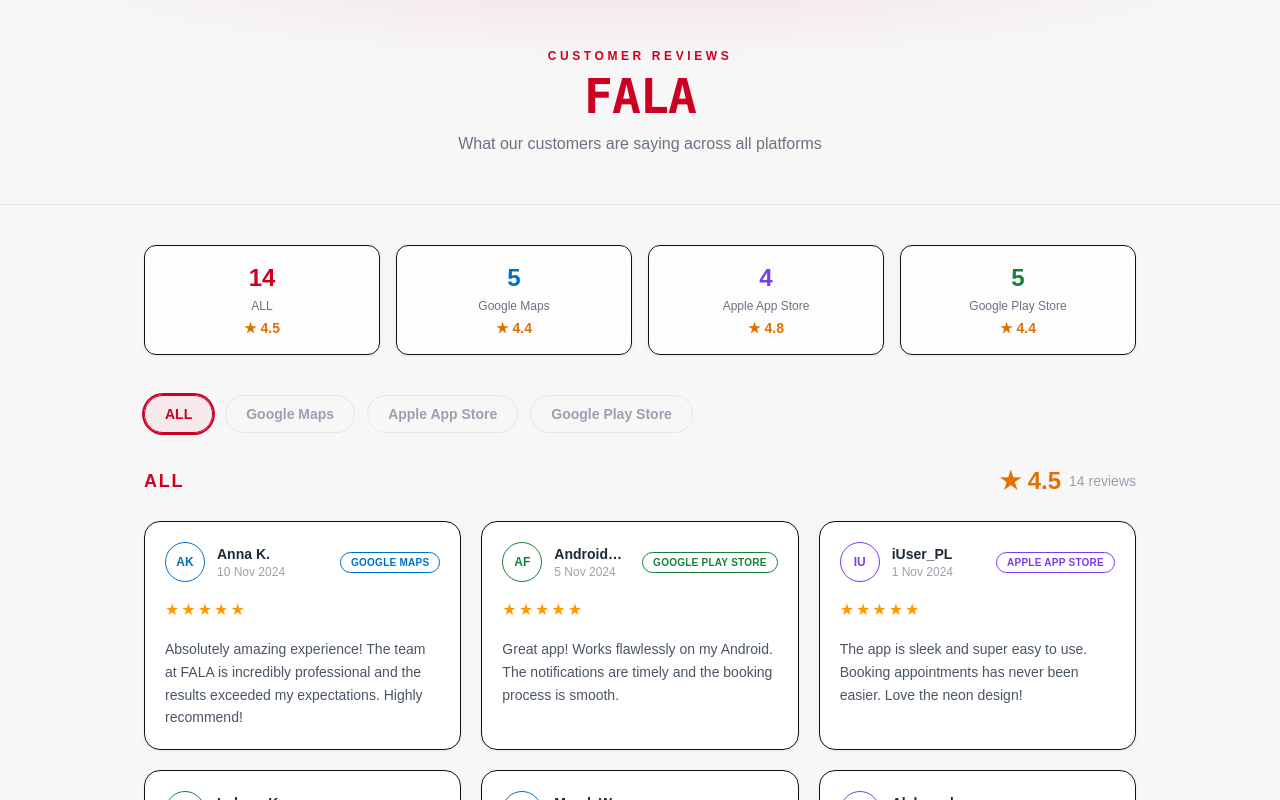
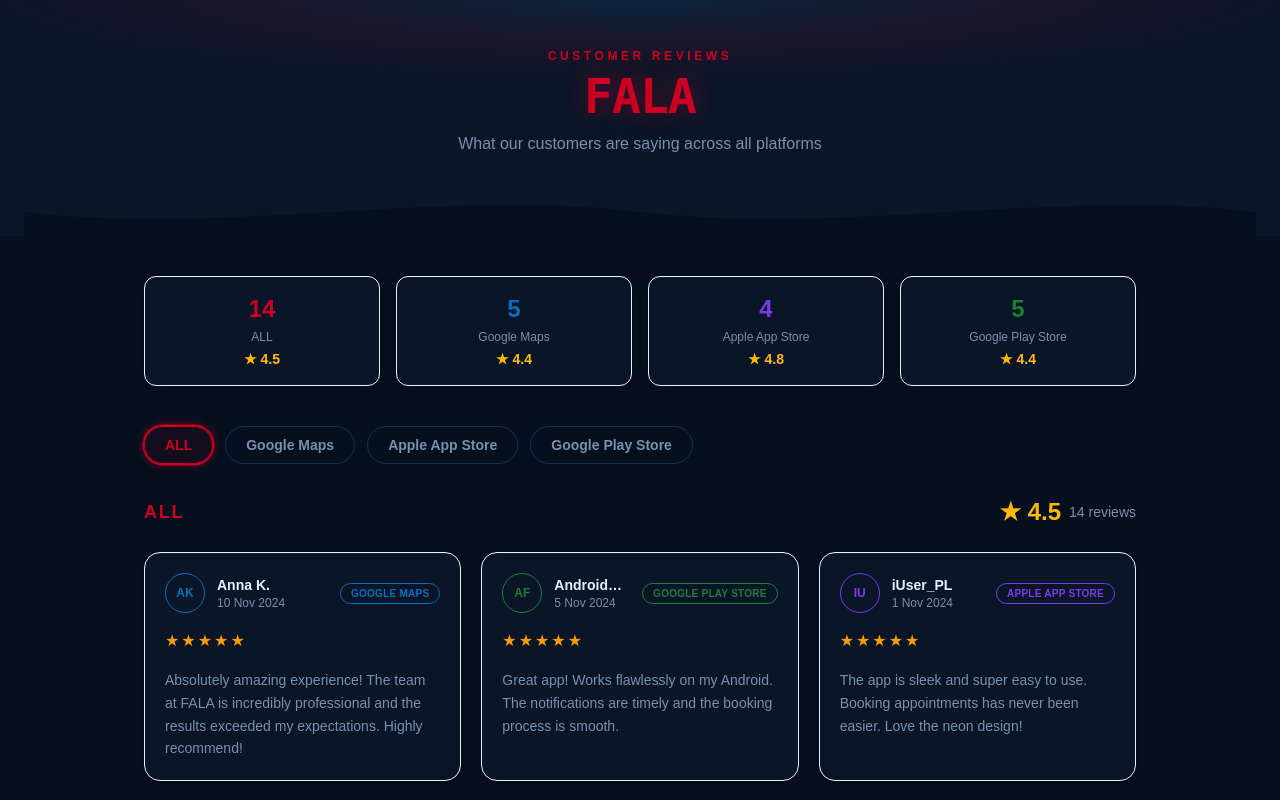
Before and after one commit to kbaraniak/falareviews, a Next.js app: page / in a window 1280 px wide. Shown: the top 800 px of the page. Built offline with nearby package versions, Linux system fonts and the light colour scheme.

Commit message:
Apply dark Fala-themed UI with wave decoration and neon accents
Co-authored-by: kbaraniak <90936580+kbaraniak@users.noreply.github.com>
Agent-Logs-Url: https://github.com/kbaraniak/falareviews/sessions/ad6d337a-0674-4b9b-b3b5-ed1eb038088c

```diff
--- a/app/globals.css
+++ b/app/globals.css
@@ -1,8 +1,16 @@
 @import "tailwindcss";
 
 :root {
-  --background: #f7f7f8;
-  --foreground: #111111;
+  --background: #060f1e;
+  --foreground: #e8f0ff;
+
+  /* Surface / card layers */
+  --surface: #0a1628;
+  --surface-elevated: #0f1f38;
+  --border-subtle: #1a2d4f;
+
+  /* Muted text */
+  --muted: #7a8fac;
 
   /* Accent colours */
   --neon-blue: #0070c0;
@@ -15,6 +23,10 @@
 @theme inline {
   --color-background: var(--background);
   --color-foreground: var(--foreground);
+  --color-surface: var(--surface);
+  --color-surface-elevated: var(--surface-elevated);
+  --color-border-subtle: var(--border-subtle);
+  --color-muted: var(--muted);
   --color-neon-blue: var(--neon-blue);
   --color-neon-green: var(--neon-green);
   --color-neon-red: var(--neon-red);
@@ -32,29 +44,29 @@ body {
   font-family: "JetBrains Mono", "Space Mono", "Fira Code", "Source Code Pro", ui-monospace, "Cascadia Code", Consolas, "Courier New", monospace;
 }
 
-/* Accent border/glow utilities */
+/* Accent border/glow utilities — real glow on dark background */
 .neon-glow-blue {
-  box-shadow: 0 0 0 2px var(--neon-blue);
+  box-shadow: 0 0 8px 1px rgba(0,112,192,0.55), 0 0 0 1.5px var(--neon-blue);
   border-color: var(--neon-blue);
   color: var(--neon-blue);
 }
 .neon-glow-green {
-  box-shadow: 0 0 0 2px var(--neon-green);
+  box-shadow: 0 0 8px 1px rgba(26,127,55,0.55), 0 0 0 1.5px var(--neon-green);
   border-color: var(--neon-green);
   color: var(--neon-green);
 }
 .neon-glow-red {
-  box-shadow: 0 0 0 2px var(--neon-red);
+  box-shadow: 0 0 8px 1px rgba(204,0,34,0.55), 0 0 0 1.5px var(--neon-red);
   border-color: var(--neon-red);
   color: var(--neon-red);
 }
 .neon-glow-yellow {
-  box-shadow: 0 0 0 2px var(--neon-yellow);
+  box-shadow: 0 0 8px 1px rgba(176,120,0,0.55), 0 0 0 1.5px var(--neon-yellow);
   border-color: var(--neon-yellow);
   color: var(--neon-yellow);
 }
 .neon-glow-purple {
-  box-shadow: 0 0 0 2px var(--neon-purple);
+  box-shadow: 0 0 8px 1px rgba(124,58,237,0.55), 0 0 0 1.5px var(--neon-purple);
   border-color: var(--neon-purple);
   color: var(--neon-purple);
 }
--- a/components/ReviewCard.tsx
+++ b/components/ReviewCard.tsx
@@ -58,17 +58,17 @@ export function ReviewCard({ review, source, showSource = false }: ReviewCardPro
     <article
       className="group relative flex flex-col gap-4 rounded-2xl border p-5 transition-all duration-300 hover:scale-[1.02]"
       style={{
-        borderColor: `${cfg.colorVar}44`,
-        background: "#ffffff",
-        boxShadow: `0 1px 4px rgba(0,0,0,0.06)`,
+        borderColor: `${cfg.colorVar}33`,
+        background: "var(--surface)",
+        boxShadow: `0 2px 8px rgba(0,0,0,0.35), inset 0 1px 0 rgba(255,255,255,0.04)`,
       }}
       onMouseEnter={(e) => {
-        (e.currentTarget as HTMLElement).style.boxShadow = `0 4px 16px ${cfg.colorVar}33`;
-        (e.currentTarget as HTMLElement).style.borderColor = `${cfg.colorVar}88`;
+        (e.currentTarget as HTMLElement).style.boxShadow = `0 4px 20px ${cfg.colorVar}33, inset 0 1px 0 rgba(255,255,255,0.06)`;
+        (e.currentTarget as HTMLElement).style.borderColor = `${cfg.colorVar}66`;
       }}
       onMouseLeave={(e) => {
-        (e.currentTarget as HTMLElement).style.boxShadow = `0 1px 4px rgba(0,0,0,0.06)`;
-        (e.currentTarget as HTMLElement).style.borderColor = `${cfg.colorVar}44`;
+        (e.currentTarget as HTMLElement).style.boxShadow = `0 2px 8px rgba(0,0,0,0.35), inset 0 1px 0 rgba(255,255,255,0.04)`;
+        (e.currentTarget as HTMLElement).style.borderColor = `${cfg.colorVar}33`;
       }}
     >
       {/* Top row */}
@@ -79,15 +79,15 @@ export function ReviewCard({ review, source, showSource = false }: ReviewCardPro
           style={{
             borderColor: cfg.colorVar,
             color: cfg.colorVar,
-            background: `${cfg.colorVar}11`,
+            background: `${cfg.colorVar}1a`,
           }}
         >
           {review.avatar}
         </div>
 
         <div className="min-w-0 flex-1">
-          <p className="truncate text-sm font-semibold text-gray-800">{review.author}</p>
-          <p className="text-xs text-gray-400">
+          <p className="truncate text-sm font-semibold" style={{ color: "var(--foreground)" }}>{review.author}</p>
+          <p className="text-xs" style={{ color: "var(--muted)" }}>
             {new Date(review.date).toLocaleDateString("en-GB", {
               day: "numeric",
               month: "short",
@@ -100,8 +100,8 @@ export function ReviewCard({ review, source, showSource = false }: ReviewCardPro
           <span
             className={`shrink-0 rounded-full border px-2.5 py-0.5 text-[10px] font-semibold uppercase tracking-wide ${cfg.badgeClass}`}
             style={{
-              borderColor: `${cfg.colorVar}55`,
-              background: `${cfg.colorVar}11`,
+              borderColor: `${cfg.colorVar}44`,
+              background: `${cfg.colorVar}18`,
             }}
           >
             {cfg.label}
@@ -113,7 +113,7 @@ export function ReviewCard({ review, source, showSource = false }: ReviewCardPro
       <StarRating rating={review.rating} />
 
       {/* Review text */}
-      <p className="flex-1 text-sm leading-relaxed text-gray-600">{review.text}</p>
+      <p className="flex-1 text-sm leading-relaxed" style={{ color: "var(--muted)" }}>{review.text}</p>
     </article>
   );
 }
--- a/components/ReviewsPage.tsx
+++ b/components/ReviewsPage.tsx
@@ -84,16 +84,32 @@ export function ReviewsPage({ googleMaps, appleAppStore, googlePlayStore }: Revi
       ? (displayed.reduce((sum, r) => sum + r.rating, 0) / displayed.length).toFixed(1)
       : "–";
 
+  const handleTabMouseEnter = (e: React.MouseEvent<HTMLButtonElement>, isActive: boolean) => {
+    if (!isActive) {
+      const el = e.currentTarget;
+      el.style.borderColor = "var(--muted)";
+      el.style.color = "var(--foreground)";
+    }
+  };
+
+  const handleTabMouseLeave = (e: React.MouseEvent<HTMLButtonElement>, isActive: boolean) => {
+    if (!isActive) {
+      const el = e.currentTarget;
+      el.style.borderColor = "var(--border-subtle)";
+      el.style.color = "var(--muted)";
+    }
+  };
+
   return (
     <main className="min-h-screen" style={{ background: "var(--background)" }}>
       {/* Header */}
-      <header className="relative overflow-hidden border-b border-gray-200 py-12 px-6 text-center">
-        {/* Ambient accent background */}
+      <header className="relative overflow-hidden pb-0 pt-12 px-6 text-center" style={{ background: "var(--surface)" }}>
+        {/* Deep radial glow from top */}
         <div
           className="pointer-events-none absolute inset-0"
           style={{
             background:
-              "radial-gradient(ellipse 70% 60% at 50% -10%, rgba(204,0,34,0.08) 0%, transparent 70%)",
+              "radial-gradient(ellipse 80% 60% at 50% -5%, rgba(0,112,192,0.18) 0%, rgba(204,0,34,0.08) 40%, transparent 70%)",
           }}
         />
         <p
@@ -104,13 +120,28 @@ export function ReviewsPage({ googleMaps, appleAppStore, googlePlayStore }: Revi
         </p>
         <h1
           className="relative text-5xl font-extrabold tracking-tight neon-text-red font-mono-display"
-          style={{ letterSpacing: "-0.02em" }}
+          style={{ letterSpacing: "-0.02em", textShadow: "0 0 24px rgba(204,0,34,0.45)" }}
         >
           FALA
         </h1>
-        <p className="relative mt-3 text-base text-gray-500">
+        <p className="relative mt-3 text-base" style={{ color: "var(--muted)" }}>
           What our customers are saying across all platforms
         </p>
+
+        {/* Wave decoration */}
+        <div className="relative mt-8 h-12 w-full overflow-hidden">
+          <svg
+            viewBox="0 0 1200 48"
+            preserveAspectRatio="none"
+            className="absolute inset-0 h-full w-full"
+            aria-hidden="true"
+          >
+            <path
+              d="M0,24 C200,48 400,0 600,24 C800,48 1000,0 1200,24 L1200,48 L0,48 Z"
+              style={{ fill: "var(--background)" }}
+            />
+          </svg>
+        </div>
       </header>
 
       <div className="mx-auto max-w-5xl px-4 py-10">
@@ -130,16 +161,16 @@ export function ReviewsPage({ googleMaps, appleAppStore, googlePlayStore }: Revi
                 key={tab.id}
                 className="rounded-xl border p-4 text-center transition-all duration-200"
                 style={{
-                  borderColor: `${tab.color}55`,
-                  background: `rgba(255,255,255,0.8)`,
-                  boxShadow: `0 1px 4px rgba(0,0,0,0.06)`,
+                  borderColor: `${tab.color}44`,
+                  background: "var(--surface)",
+                  boxShadow: `0 2px 8px rgba(0,0,0,0.3), inset 0 1px 0 rgba(255,255,255,0.04)`,
                 }}
               >
                 <p className="text-2xl font-bold" style={{ color: tab.color }}>
                   {count}
                 </p>
-                <p className="mt-1 text-xs text-gray-500">{tab.label}</p>
-                <p className="mt-1 text-sm font-semibold text-amber-600">
+                <p className="mt-1 text-xs" style={{ color: "var(--muted)" }}>{tab.label}</p>
+                <p className="mt-1 text-sm font-semibold text-amber-400">
                   ★ {count > 0 ? avg.toFixed(1) : "–"}
                 </p>
               </div>
@@ -156,13 +187,18 @@ export function ReviewsPage({ googleMaps, appleAppStore, googlePlayStore }: Revi
                 key={tab.id}
                 onClick={() => setActiveTab(tab.id)}
                 className={`rounded-full border px-5 py-2 text-sm font-semibold transition-all duration-200 focus:outline-none ${
-                  isActive ? tab.glowClass : "border-gray-200 text-gray-400 hover:border-gray-400 hover:text-gray-600"
+                  isActive ? tab.glowClass : ""
                 }`}
                 style={
                   isActive
                     ? { background: tab.activeBg }
-                    : {}
+                    : {
+                        borderColor: "var(--border-subtle)",
+                        color: "var(--muted)",
+                      }
                 }
+                onMouseEnter={(e) => handleTabMouseEnter(e, isActive)}
+                onMouseLeave={(e) => handleTabMouseLeave(e, isActive)}
               >
                 {tab.label}
               </button>
@@ -178,8 +214,8 @@ export function ReviewsPage({ googleMaps, appleAppStore, googlePlayStore }: Revi
             {sourceLabelMap[activeTab]}
           </h2>
           <div className="flex items-center gap-2">
-            <span className="text-2xl font-extrabold text-amber-600">★ {averageRating}</span>
-            <span className="text-sm text-gray-400">
+            <span className="text-2xl font-extrabold text-amber-400">★ {averageRating}</span>
+            <span className="text-sm" style={{ color: "var(--muted)" }}>
               {displayed.length} review{displayed.length !== 1 ? "s" : ""}
             </span>
           </div>
@@ -187,7 +223,7 @@ export function ReviewsPage({ googleMaps, appleAppStore, googlePlayStore }: Revi
 
         {/* Review cards */}
         {displayed.length === 0 ? (
-          <p className="py-20 text-center text-gray-400">No reviews yet.</p>
+          <p className="py-20 text-center" style={{ color: "var(--muted)" }}>No reviews yet.</p>
         ) : (
           <div className="grid gap-5 sm:grid-cols-2 lg:grid-cols-3">
             {displayed.map((review) => (
@@ -203,7 +239,10 @@ export function ReviewsPage({ googleMaps, appleAppStore, googlePlayStore }: Revi
       </div>
 
       {/* Footer */}
-      <footer className="mt-16 border-t border-gray-200 py-8 text-center text-xs text-gray-400">
+      <footer
+        className="mt-16 py-8 text-center text-xs"
+        style={{ borderTop: "1px solid var(--border-subtle)", color: "var(--muted)" }}
+      >
         <p>© {new Date().getFullYear()} Faluj z Falą · This app not affliated with SystemFala and InnoBaltica · All reviews are from verified platforms</p>
       </footer>
     </main>
```
